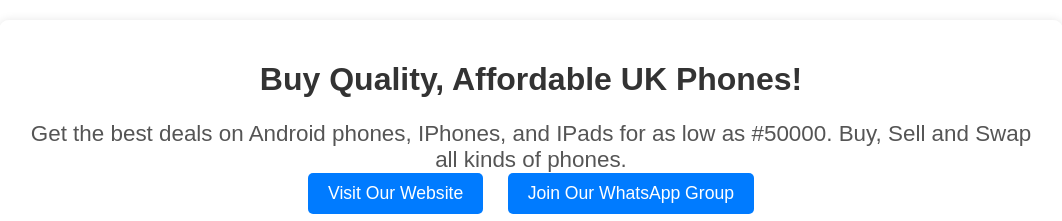
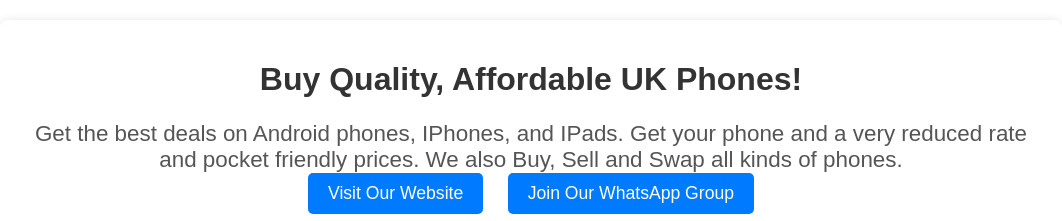
Before and after one commit to Kunsguru/Promotion--kings-phone-tech, a plain HTML site: page index.html in a window 1280 px wide. Shown: the top 221 px of the page, without its empty margins (109-1171 px from the left). Drawn offline with Linux system fonts and the light colour scheme.

Commit message:
Update index.html

```diff
--- a/index.html
+++ b/index.html
@@ -76,7 +76,7 @@
     <div class="container">
         <div class="header">
             <h1>Buy Quality, Affordable UK Phones!</h1>
-            <p class="promo-text">Get the best deals on Android phones, IPhones, and IPads for as low as #50000. Buy, Sell and Swap all kinds of phones.</p>
+            <p class="promo-text">Get the best deals on Android phones, IPhones, and IPads. Get your phone and a very reduced rate and pocket friendly prices. We also Buy, Sell and Swap all kinds of phones.</p>
         </div>
 
         <div class="button-container">
```
